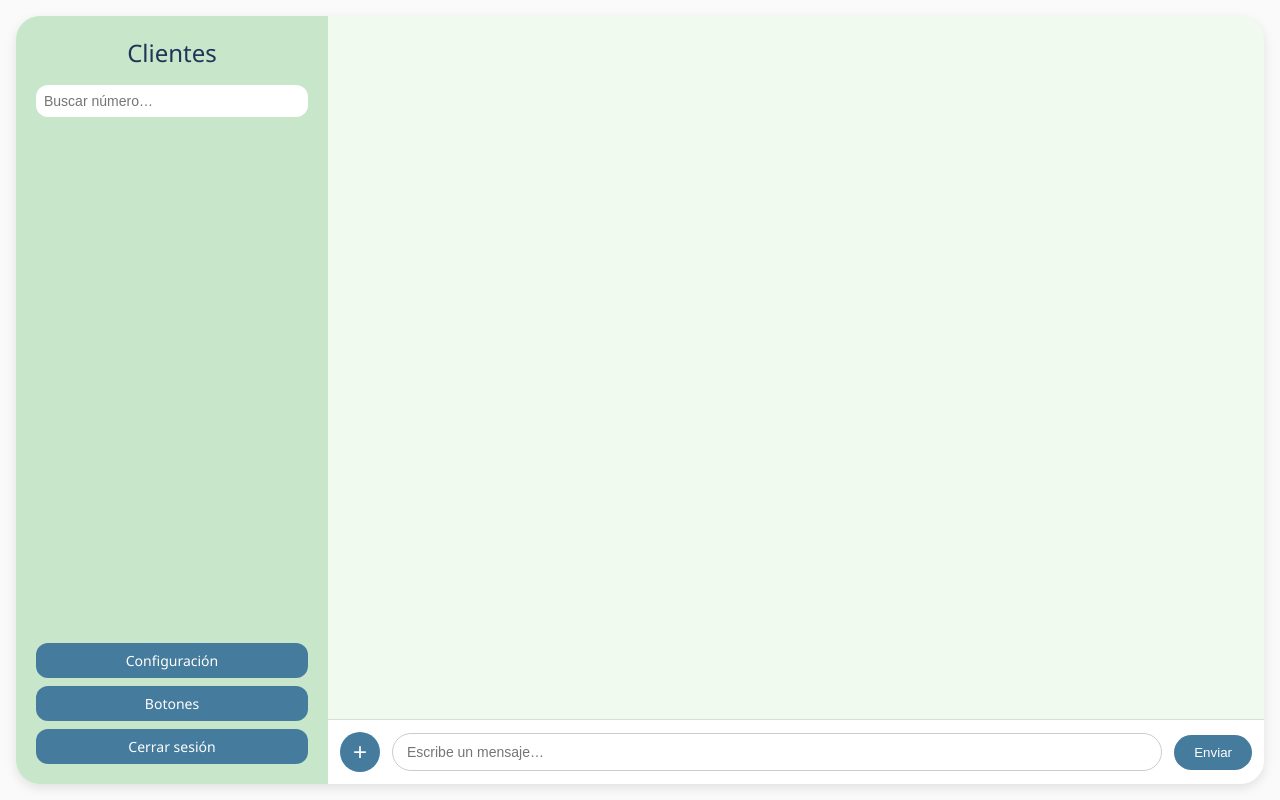
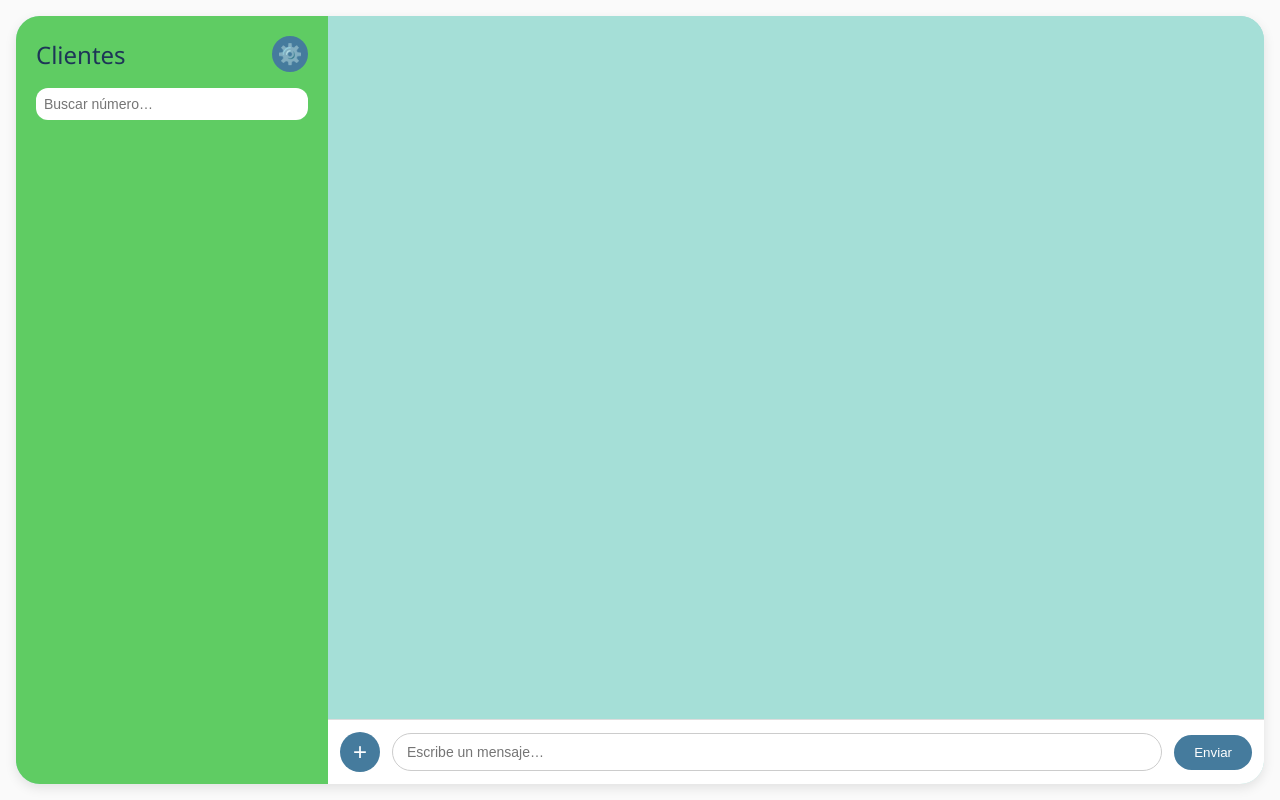
Before and after one commit to SantiagoCTB/whatsapp_api, a Flask app: template templates/index.html in a window 1280 px wide. Run offline with Flask 3, Linux system fonts and the light colour scheme; the template is opened without the code that fills it, so the values that code supplies are empty; parts of the project's set-up code (start-up, migrations or seed data) failed here and were passed over.

Commit message:
Intentando ponerlo bonito

```diff
--- a/templates/index.html
+++ b/templates/index.html
@@ -6,297 +6,210 @@
   <style>
     :root {
       --bg-page:        #fafafa;
-      --bg-sidebar:     #c8e6c9; /* pastel verde */
-      --bg-chat:        #f1faee;
+      --bg-sidebar:     #5fcc63; /* pastel verde */
+      --bg-chat:        #a5dfd7;
       --accent:         #457b9d;
       --accent-hover:   #1d3557;
-      --bubble-user:    #e9c46a;
+      --bubble-user:    #eed38d;
       --bubble-bot:     #81b29a;
-      --bubble-asesor:  #f4a261;
+      --bubble-asesor:  #f3b17a;
       --text-main:      #1d3557;
       --text-light:     #ffffff;
       --font-base:      'Segoe UI', Tahoma, Geneva, Verdana, sans-serif;
     }
 
-    * { box-sizing: border-box; }
+    * { box-sizing: border-box; margin:0; padding:0; }
     body {
-      margin: 0;
-      height: 100vh;
-      display: flex;
+      display: flex; height: 100vh;
+      font-family: var(--font-base);
       background: var(--bg-page);
-      font-family: var(--font-base);
+    }
+    .container {
+      flex:1; display:flex; margin:16px;
+      border-radius:24px; overflow:hidden;
+      box-shadow:0 4px 12px rgba(0,0,0,0.1);
+      background: var(--bg-chat);
+    }
+    /* Sidebar */
+    .sidebar {
+      width:25%; background:var(--bg-sidebar);
+      padding:20px; display:flex; flex-direction:column;
+      position:relative;
+    }
+    .sidebar-header {
+      display:flex; align-items:center; justify-content:space-between;
+      margin-bottom:16px;
+    }
+    #settingsBtn {
+      background:var(--accent); border:none; color:var(--text-light);
+      width:36px; height:36px; border-radius:50%; font-size:20px;
+      cursor:pointer; transition:transform 0.2s, background 0.3s;
+    }
+    #settingsBtn:hover {
+      transform:rotate(90deg);
+      background:var(--accent-hover);
+    }
+    #settingsMenu {
+      position:absolute; top:60px; left:20px;
+      display:flex; flex-direction:column;
+      background:var(--text-light); border:1px solid #ccc;
+      border-radius:8px; box-shadow:0 2px 6px rgba(0,0,0,0.1);
+      opacity:0; transform:scale(0.8); transform-origin:top left;
+      transition:opacity 0.2s,transform 0.2s;
+      pointer-events:none; z-index:10;
+    }
+    #settingsMenu.show {
+      opacity:1; transform:scale(1); pointer-events:auto;
+    }
+    #settingsMenu a {
+      padding:8px 12px; text-decoration:none;
+      color:var(--text-main); font-size:14px;
+      transition:background 0.3s;
+    }
+    #settingsMenu a:hover {
+      background:var(--accent); color:var(--text-light);
+    }
+    .sidebar h2 {
+      color:var(--text-main); text-align:center;
+      font-weight:normal; flex:0 0 auto;
+    }
+    #buscador {
+      padding:8px; border:none; border-radius:12px;
+      margin-bottom:12px; font-size:14px;
+    }
+    #chatList {
+      flex:1; overflow-y:auto; list-style:none;
+    }
+    #chatList li {
+      padding:12px; margin-bottom:6px; border-radius:12px;
+      cursor:pointer; transition:background 0.3s,transform 0.2s;
+      color:var(--text-main);
+    }
+    #chatList li:hover {
+      background:var(--accent-hover); color:var(--text-light);
+      transform:translateX(4px);
+    }
+    #chatList li.active {
+      background:var(--accent); color:var(--text-light);
     }
 
-    .container {
-      flex: 1;
-      display: flex;
-      margin: 16px;
-      border-radius: 24px;
-      overflow: hidden;
-      box-shadow: 0 4px 12px rgba(0,0,0,0.1);
-      background: var(--bg-chat);
-    }
-
-    /* Sidebar */
-    .sidebar {
-      position: relative;
-      width: 25%;
-      background: var(--bg-sidebar);
-      padding: 20px;
-      display: flex;
-      flex-direction: column;
-    }
-    .sidebar h2 {
-      margin: 0 0 16px;
-      color: var(--text-main);
-      text-align: center;
-      font-weight: normal;
-    }
-    #buscador {
-      padding: 8px;
-      border: none;
-      border-radius: 12px;
-      margin-bottom: 12px;
-      font-size: 14px;
-    }
-    #chatList {
-      flex: 1;
-      overflow-y: auto;
-      list-style: none;
-      padding: 0;
-      margin: 0;
-    }
-    #chatList li {
-      padding: 12px;
-      margin-bottom: 6px;
-      border-radius: 12px;
-      cursor: pointer;
-      transition: background 0.3s, transform 0.2s;
-      color: var(--text-main);
-    }
-    #chatList li:hover {
-      background: var(--accent-hover);
-      color: var(--text-light);
-      transform: translateX(4px);
-    }
-    #chatList li.active {
-      background: var(--accent);
-      color: var(--text-light);
-    }
-    .sidebar .nav-links {
-      position: absolute;
-      bottom: 20px;
-      left: 20px;
-      right: 20px;
-      display: flex;
-      flex-direction: column;
-      gap: 8px;
-    }
-    .sidebar .nav-links a {
-      display: block;
-      text-align: center;
-      padding: 8px 0;
-      border-radius: 12px;
-      color: var(--text-light);
-      text-decoration: none;
-      background: var(--accent);
-      transition: background 0.3s, transform 0.2s;
-      font-size: 14px;
-    }
-    .sidebar .nav-links a:hover {
-      background: var(--accent-hover);
-      transform: translateX(4px);
-    }
-
-    /* Chat Window */
-    .chatWindow {
-      flex: 1;
-      display: flex;
-      flex-direction: column;
-    }
+    /* Chat window */
+    .chatWindow { flex:1; display:flex; flex-direction:column; }
     #botonera {
-      display: flex;
-      gap: 8px;
-      padding: 12px;
-      background: var(--bg-chat);
-      overflow-x: auto;
+      display:flex; gap:8px; padding:12px;
+      background:var(--bg-chat); overflow-x:auto;
     }
     #botonera button {
-      flex: 0 0 auto;
-      width: 36px; height: 36px;
-      border: none; border-radius: 50%;
-      background: var(--accent);
-      color: var(--text-light);
-      font-weight: bold;
-      cursor: pointer;
-      transition: transform 0.2s, background 0.3s;
-      position: relative;
-      overflow: hidden;
+      flex:0 0 auto; width:36px; height:36px;
+      border:none; border-radius:50%; background:var(--accent);
+      color:var(--text-light); cursor:pointer;
+      transition:transform 0.2s,background 0.3s;
     }
     #botonera button:hover {
-      transform: scale(1.1);
-      background: var(--accent-hover);
+      transform:scale(1.1); background:var(--accent-hover);
     }
 
     #chatBox {
-      flex: 1;
-      padding: 20px;
-      overflow-y: auto;
-      display: flex;
-      flex-direction: column;
-      gap: 10px;
+      flex:1; padding:20px; overflow-y:auto;
+      display:flex; flex-direction:column; gap:10px;
     }
     .message {
-      animation: fadeIn 0.3s ease-out;
+      animation:fadeIn 0.3s ease-out;
     }
     @keyframes fadeIn {
-      from { opacity: 0; transform: translateY(8px); }
-      to   { opacity: 1; transform: translateY(0); }
+      from { opacity:0; transform:translateY(8px); }
+      to   { opacity:1; transform:translateY(0); }
     }
-
-    .cliente, .bot, .asesor {
-      max-width: 70%;
-      padding: 10px 14px;
-      border-radius: 16px;
-      word-wrap: break-word;
-      box-shadow: 0 2px 4px rgba(0,0,0,0.1);
+    .bubble {
+      max-width:70%; padding:10px 14px; border-radius:16px;
+      word-wrap:break-word; box-shadow:0 2px 4px rgba(0,0,0,0.1);
     }
-    .cliente {
-      align-self: flex-start;
-      background: var(--bubble-user);
-      color: var(--text-main);
-    }
-    .bot {
-      align-self: flex-start;
-      background: var(--bubble-bot);
-      color: var(--text-light);
-    }
-    .asesor {
-      align-self: flex-end;
-      background: var(--bubble-asesor);
-      color: var(--text-main);
-      font-weight: bold;
-    }
+    .cliente { align-self:flex-start; background:var(--bubble-user); color:var(--text-main); }
+    .bot     { align-self:flex-start; background:var(--bubble-bot);  color:var(--text-light);}
+    .asesor  { align-self:flex-end;   background:var(--bubble-asesor);color:var(--text-main);font-weight:bold;}
 
     /* Input area */
     .inputArea {
-      display: flex;
-      align-items: center;
-      padding: 12px;
-      background: var(--text-light);
-      border-top: 1px solid #ddd;
-      position: relative;
+      display:flex; align-items:center;
+      padding:12px; background:var(--text-light);
+      border-top:1px solid #ddd; position:relative;
     }
     #attachBtn {
-      width: 40px; height: 40px;
-      border: none; border-radius: 50%;
-      background: var(--accent);
-      color: var(--text-light);
-      font-size: 24px;
-      cursor: pointer;
-      transition: transform 0.2s, background 0.3s;
-      margin-right: 12px;
-      position: relative;
-      overflow: hidden;
+      width:40px; height:40px; border:none; border-radius:50%;
+      background:var(--accent); color:var(--text-light);
+      font-size:24px; cursor:pointer;
+      transition:transform 0.2s,background 0.3s;
+      margin-right:12px; position:relative; overflow:hidden;
     }
     #attachBtn:hover {
-      transform: rotate(90deg);
-      background: var(--accent-hover);
+      transform:rotate(90deg); background:var(--accent-hover);
     }
     .attach-menu {
-      position: absolute;
-      bottom: 60px;
-      left: 20px;
-      background: var(--text-light);
-      border: 1px solid #ccc;
-      border-radius: 8px;
-      box-shadow: 0 2px 6px rgba(0,0,0,0.1);
-      display: flex;
-      flex-direction: column;
-      opacity: 0;
-      transform: scale(0.8);
-      transform-origin: bottom left;
-      transition: opacity 0.2s, transform 0.2s;
-      pointer-events: none;
-      z-index: 10;
+      position:absolute; bottom:60px; left:20px;
+      display:flex; flex-direction:column;
+      background:var(--text-light); border:1px solid #ccc;
+      border-radius:8px; box-shadow:0 2px 6px rgba(0,0,0,0.1);
+      opacity:0; transform:scale(0.8); transform-origin:bottom left;
+      transition:opacity 0.2s,transform 0.2s;
+      pointer-events:none; z-index:10;
     }
     .attach-menu.show {
-      opacity: 1;
-      transform: scale(1);
-      pointer-events: auto;
+      opacity:1; transform:scale(1); pointer-events:auto;
     }
     .attach-item {
-      width: 36px; height: 36px;
-      margin: 8px;
-      border-radius: 50%;
-      background: var(--accent);
-      color: var(--text-light);
-      display: flex;
-      align-items: center;
-      justify-content: center;
-      font-size: 20px;
-      cursor: pointer;
-      transition: transform 0.2s, background 0.3s;
+      width:36px; height:36px; margin:8px;
+      border-radius:50%; background:var(--accent);
+      color:var(--text-light); display:flex;
+      align-items:center; justify-content:center;
+      font-size:20px; cursor:pointer;
+      transition:transform 0.2s,background 0.3s;
     }
     .attach-item:hover {
-      transform: scale(1.2);
-      background: var(--accent-hover);
+      transform:scale(1.2); background:var(--accent-hover);
     }
-
     #messageInput {
-      flex: 1;
-      padding: 10px 14px;
-      border: 1px solid #ccc;
-      border-radius: 20px;
-      font-size: 14px;
-      outline: none;
-      margin-right: 12px;
+      flex:1; padding:10px 14px; border:1px solid #ccc;
+      border-radius:20px; font-size:14px; outline:none;
+      margin-right:12px;
     }
     #sendBtn {
-      padding: 10px 20px;
-      border: none; border-radius: 20px;
-      background: var(--accent);
-      color: var(--text-light);
-      cursor: pointer;
-      transition: transform 0.2s, background 0.3s;
-      position: relative;
-      overflow: hidden;
+      padding:10px 20px; border:none; border-radius:20px;
+      background:var(--accent); color:var(--text-light);
+      cursor:pointer; transition:transform 0.2s,background 0.3s;
+      position:relative; overflow:hidden;
     }
     #sendBtn:hover {
-      transform: scale(1.05);
-      background: var(--accent-hover);
+      transform:scale(1.05); background:var(--accent-hover);
     }
     button:after {
-      content: '';
-      position: absolute;
-      width: 100px; height: 100px;
-      background: rgba(255,255,255,0.3);
-      border-radius: 50%;
-      transform: scale(0);
-      opacity: 0;
-      transition: transform 0.5s, opacity 0.8s;
+      content:''; position:absolute; width:100px; height:100px;
+      background:rgba(255,255,255,0.3); border-radius:50%;
+      transform:scale(0); opacity:0;
+      transition:transform 0.5s,opacity 0.8s;
     }
     button:active:after {
-      transform: scale(1);
-      opacity: 1;
-      transition: 0s;
+      transform:scale(1); opacity:1; transition:0s;
     }
   </style>
 </head>
 <body>
-
   <div class="container">
+    <!-- Sidebar -->
     <div class="sidebar">
-      <h2>Clientes</h2>
-      <input id="buscador" type="text" placeholder="Buscar número…">
-      <ul id="chatList"></ul>
-      <div class="nav-links">
+      <div class="sidebar-header">
+        <h2>Clientes</h2>
+        <button id="settingsBtn">⚙️</button>
+      </div>
+      <div id="settingsMenu" class="attach-menu">
         <a href="{{ url_for('configuracion.configuracion') }}">Configuración</a>
         <a href="{{ url_for('configuracion.botones') }}">Botones</a>
         <a href="{{ url_for('auth.logout') }}">Cerrar sesión</a>
       </div>
+      <input id="buscador" type="text" placeholder="Buscar número…">
+      <ul id="chatList"></ul>
     </div>
 
+    <!-- Chat Window -->
     <div class="chatWindow">
       <div id="botonera"></div>
       <div id="chatBox"></div>
@@ -318,22 +231,28 @@
 
   <script>
     document.addEventListener('DOMContentLoaded', () => {
-      let currentChat = null;
-      let autoRefresh = null;
-      let todosChats = [];
-      let lastCount = 0;
-
+      let currentChat = null, autoRefresh = null, todosChats = [], lastCount = 0;
       const chatListEl = document.getElementById('chatList');
       const chatBoxEl  = document.getElementById('chatBox');
       const botoneraEl = document.getElementById('botonera');
 
+      // Mostrar u ocultar menú settings
+      const settingsBtn = document.getElementById('settingsBtn');
+      const settingsMenu = document.getElementById('settingsMenu');
+      settingsBtn.onclick = e => {
+        e.stopPropagation();
+        settingsMenu.classList.toggle('show');
+      };
+      document.addEventListener('click', () => settingsMenu.classList.remove('show'));
+
+      // Cargar lista de chats
       function fetchChatList() {
         fetch('/get_chat_list')
           .then(r=>r.json())
           .then(data=>{
             todosChats = data;
-            chatListEl.innerHTML = '';
-            data.forEach(c=>{
+            chatListEl.innerHTML='';
+            data.forEach(c => {
               const li = document.createElement('li');
               li.textContent = c.alias ? `${c.alias} (${c.numero})` : c.numero;
               li.onclick = () => selectChat(c.numero, li);
@@ -342,54 +261,62 @@
           });
       }
 
+      // Seleccionar chat
       function selectChat(numero, liEl) {
-        currentChat = numero;
-        lastCount = 0;
+        currentChat = numero; lastCount = 0;
         // marcar activo
-        document.querySelectorAll('#chatList li').forEach(li=>li.classList.remove('active'));
+        document.querySelectorAll('#chatList li').forEach(li => li.classList.remove('active'));
         liEl.classList.add('active');
         if (autoRefresh) clearInterval(autoRefresh);
         autoRefresh = setInterval(loadMessages, 3000);
-        loadMessages();
-        loadBotonera();
+        loadMessages(); loadBotonera();
       }
 
+      // Cargar mensajes
       function loadMessages() {
         if (!currentChat) return;
+        // no interrumpir si hay media reproduciéndose
         const mediaEls = chatBoxEl.querySelectorAll('audio, video');
         for (let m of mediaEls) if (!m.paused) return;
 
         fetch(`/get_chat/${currentChat}`)
           .then(r=>r.json())
-          .then(data=>{
-            const msgs = data.mensajes;
-            const total = msgs.length;
+          .then(data => {
+            const msgs = data.mensajes, total = msgs.length;
             const atBottom = chatBoxEl.scrollTop + chatBoxEl.clientHeight >= chatBoxEl.scrollHeight - 5;
             if (lastCount===0 || total<lastCount) {
-              chatBoxEl.innerHTML = '';
-              lastCount = 0;
+              chatBoxEl.innerHTML = ''; lastCount = 0;
             }
             for (let i=lastCount; i<total; i++){
               const [txt, tipo, url, ts] = msgs[i];
               const div = document.createElement('div');
-              div.className = tipo + ' message';
+              // map tipo a bubble class
+              let bubble = 'cliente';
+              if (tipo.startsWith('bot'))    bubble='bot';
+              if (tipo.startsWith('asesor')) bubble='asesor';
+              div.className = `bubble ${bubble} message`;
+
+              // insertar media o texto
               if (tipo.endsWith('_image') && url) {
                 const img = document.createElement('img');
-                img.src=url; img.style.maxWidth='200px'; div.appendChild(img);
+                img.src = url; img.style.maxWidth='200px';
+                div.appendChild(img);
               } else if (tipo.includes('audio') && url) {
                 const a = document.createElement('audio');
                 a.controls=true; a.src=url; div.appendChild(a);
               } else if (tipo.includes('video') && url) {
                 const v = document.createElement('video');
-                v.controls=true; v.src=url; v.style.maxWidth='200px'; div.appendChild(v);
-              } else {
-                div.textContent = `[${ts}] ${tipo}: ${txt}`;
+                v.controls=true; v.src=url; v.style.maxWidth='200px';
+                div.appendChild(v);
               }
-              if (txt && !tipo.endsWith('_image')) {
+
+              // texto (caption o mensajes)
+              if (txt) {
                 const p = document.createElement('p');
                 p.textContent = txt;
                 div.appendChild(p);
               }
+
               chatBoxEl.appendChild(div);
             }
             lastCount = total;
@@ -397,12 +324,13 @@
           });
       }
 
+      // Botones rápidos
       function loadBotonera() {
         fetch('/get_botones')
           .then(r=>r.json())
-          .then(btns=>{
-            botoneraEl.innerHTML = '';
-            btns.forEach((b,i)=>{
+          .then(btns => {
+            botoneraEl.innerHTML='';
+            btns.forEach((b,i) => {
               const btn = document.createElement('button');
               btn.textContent = i+1;
               btn.onclick = () => {
@@ -411,8 +339,7 @@
                   headers:{'Content-Type':'application/json'},
                   body:JSON.stringify({numero:currentChat,mensaje:b.mensaje})
                 }).then(()=>{
-                  loadMessages();
-                  fetchChatList();
+                  loadMessages(); fetchChatList();
                 });
               };
               botoneraEl.appendChild(btn);
@@ -420,6 +347,7 @@
           });
       }
 
+      // Enviar texto
       document.getElementById('sendBtn').onclick = () => {
         const inp = document.getElementById('messageInput');
         const txt = inp.value.trim();
@@ -440,8 +368,9 @@
         e.stopPropagation();
         attachMenu.classList.toggle('show');
       };
-      document.addEventListener('click', ()=>attachMenu.classList.remove('show'));
+      document.addEventListener('click', () => attachMenu.classList.remove('show'));
 
+      // File inputs
       const imgIn = document.getElementById('imageInput');
       const audIn = document.getElementById('audioInput');
       const vidIn = document.getElementById('videoInput');
@@ -449,30 +378,32 @@
       document.getElementById('attachAudio').onclick = () => audIn.click();
       document.getElementById('attachVideo').onclick = () => vidIn.click();
 
-      async function sendFile(inputEl, path) {
+      async function sendFile(inputEl, endpoint) {
         if (!currentChat) return;
         const file = inputEl.files[0];
         if (!file) return;
         const form = new FormData();
-        form.append(path.split('_')[1], file);
+        form.append(endpoint.split('_')[1], file);
         form.append('caption','');
         form.append('numero', currentChat);
-        const res = await fetch(`/${path}`, {method:'POST',body:form});
+        const res = await fetch(`/${endpoint}`, { method:'POST', body:form });
         if (!res.ok) return;
         inputEl.value=''; attachMenu.classList.remove('show');
         loadMessages(); fetchChatList();
       }
-      imgIn.onchange = () => sendFile(imgIn,'send_image');
-      audIn.onchange = () => sendFile(audIn,'send_audio');
-      vidIn.onchange = () => sendFile(vidIn,'send_video');
+      imgIn.onchange = () => sendFile(imgIn, 'send_image');
+      audIn.onchange = () => sendFile(audIn, 'send_audio');
+      vidIn.onchange = () => sendFile(vidIn, 'send_video');
 
+      // Filtrar chats
       document.getElementById('buscador').addEventListener('input', function(){
         const v = this.value.toLowerCase();
-        document.querySelectorAll('#chatList li').forEach(li=>{
+        chatListEl.querySelectorAll('li').forEach(li => {
           li.style.display = li.textContent.toLowerCase().includes(v) ? '' : 'none';
         });
       });
 
+      // Inicializa
       fetchChatList();
     });
   </script>
```
